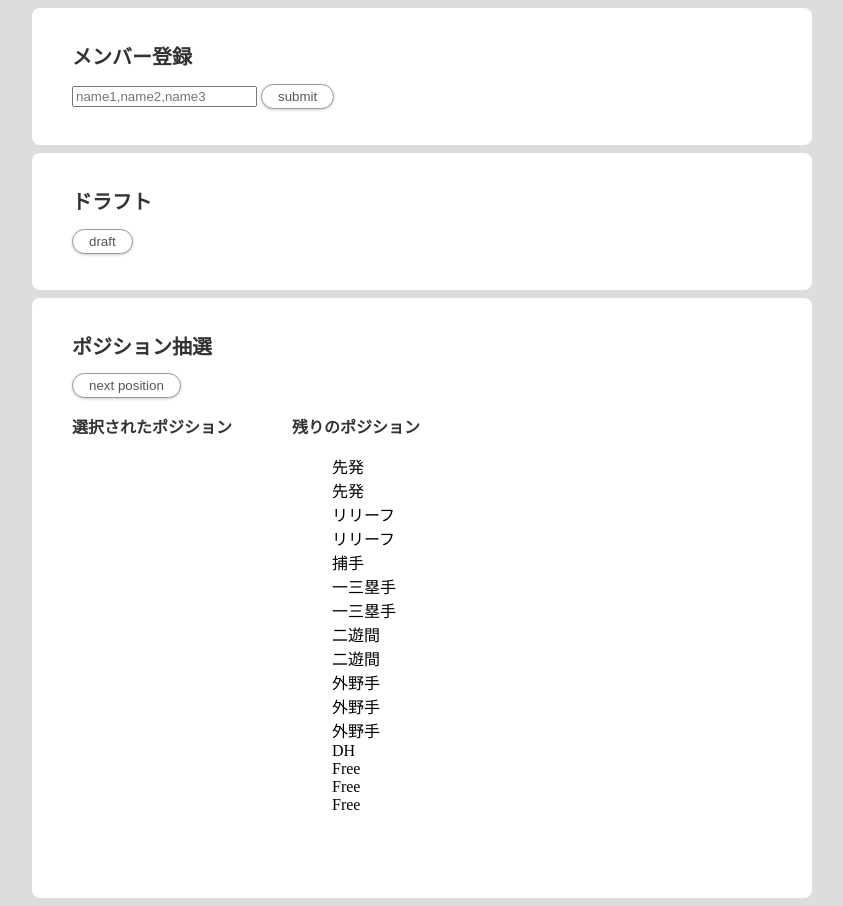
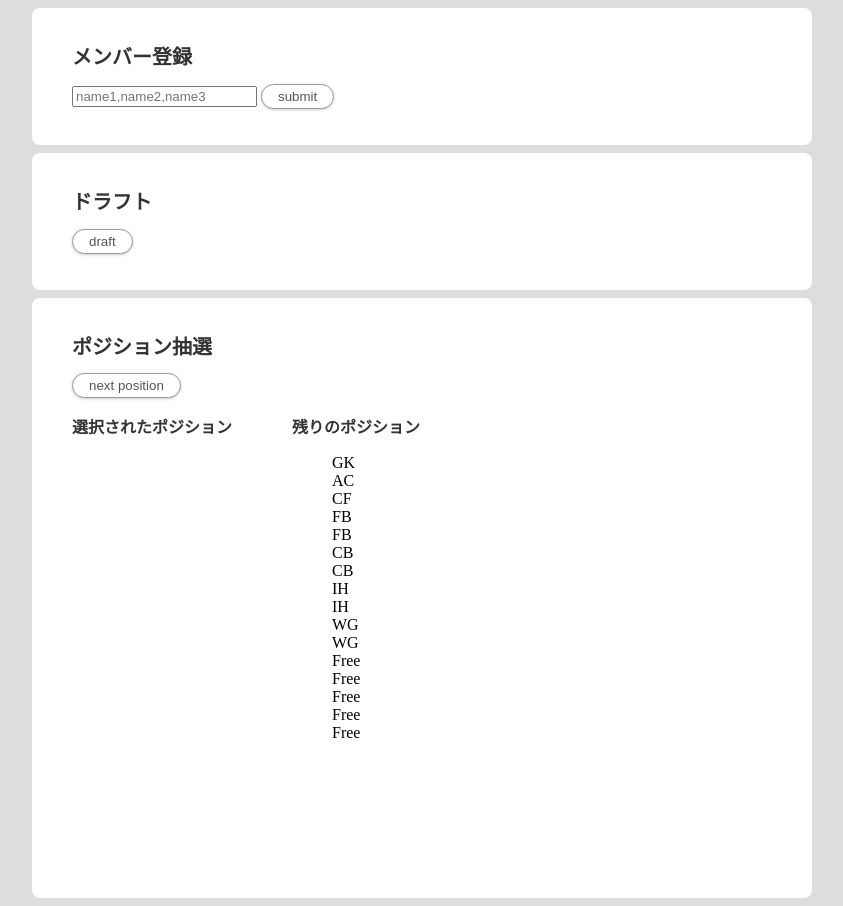
Before and after one commit to rear0146/space-draft-tool-js, a plain HTML site: page index.html in a window 1280 px wide. Shown: the whole page, without its empty margins (218-1061 px from the left). Drawn offline with Linux system fonts and the light colour scheme.

Commit message:
Update index.html

```diff
--- a/index.html
+++ b/index.html
@@ -45,8 +45,8 @@
         }
 
         let member = []
-        // let positionListAll = ['GK','AC','CF','FB','FB','CB','CB','IH','IH','WG','WG','Free','Free','Free','Free','Free']
-        let positionListAll = ['先発','先発','リリーフ','リリーフ','捕手','一三塁手','一三塁手','二遊間','二遊間','外野手','外野手','外野手','DH','Free','Free','Free']
+        let positionListAll = ['GK','AC','CF','FB','FB','CB','CB','IH','IH','WG','WG','Free','Free','Free','Free','Free']
+        // let positionListAll = ['先発','先発','リリーフ','リリーフ','捕手','一三塁手','一三塁手','二遊間','二遊間','外野手','外野手','外野手','DH','Free','Free','Free']
         let submitButton = document.getElementById('memberSubmit');
         let memberList = document.getElementById('memberList');
         let draft = document.getElementById('draft');
```
